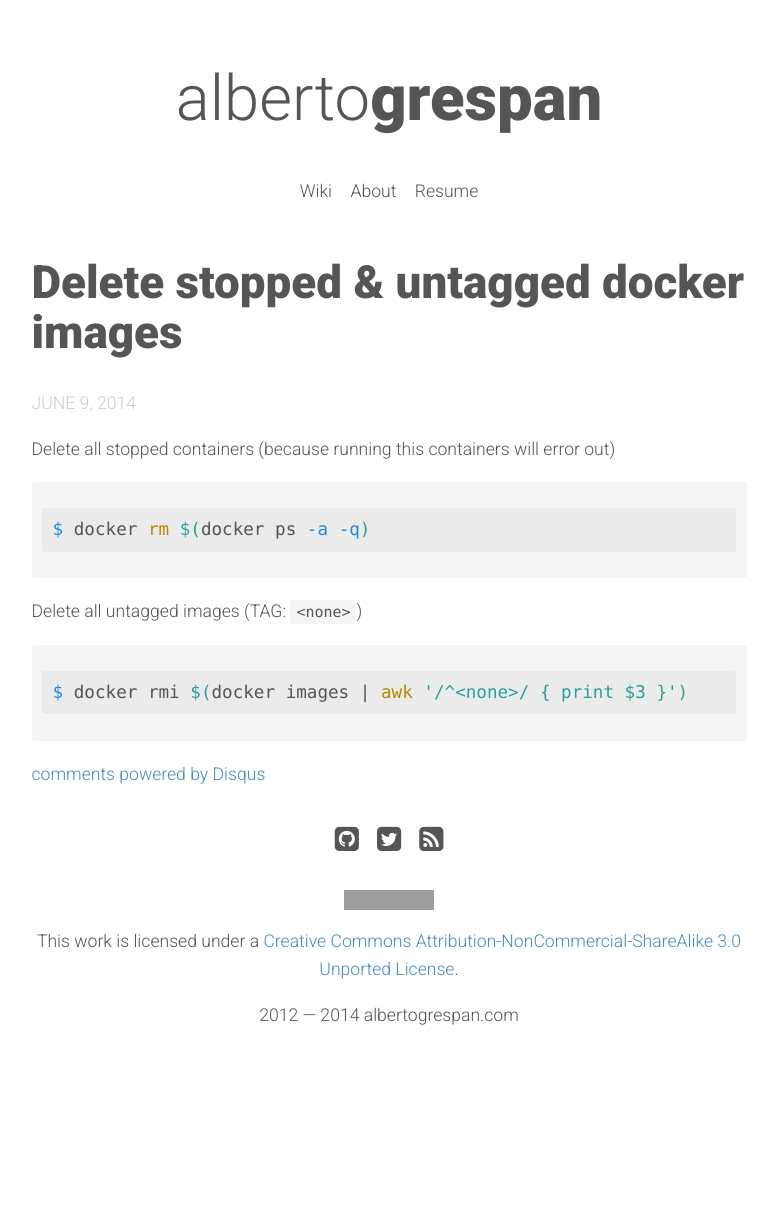
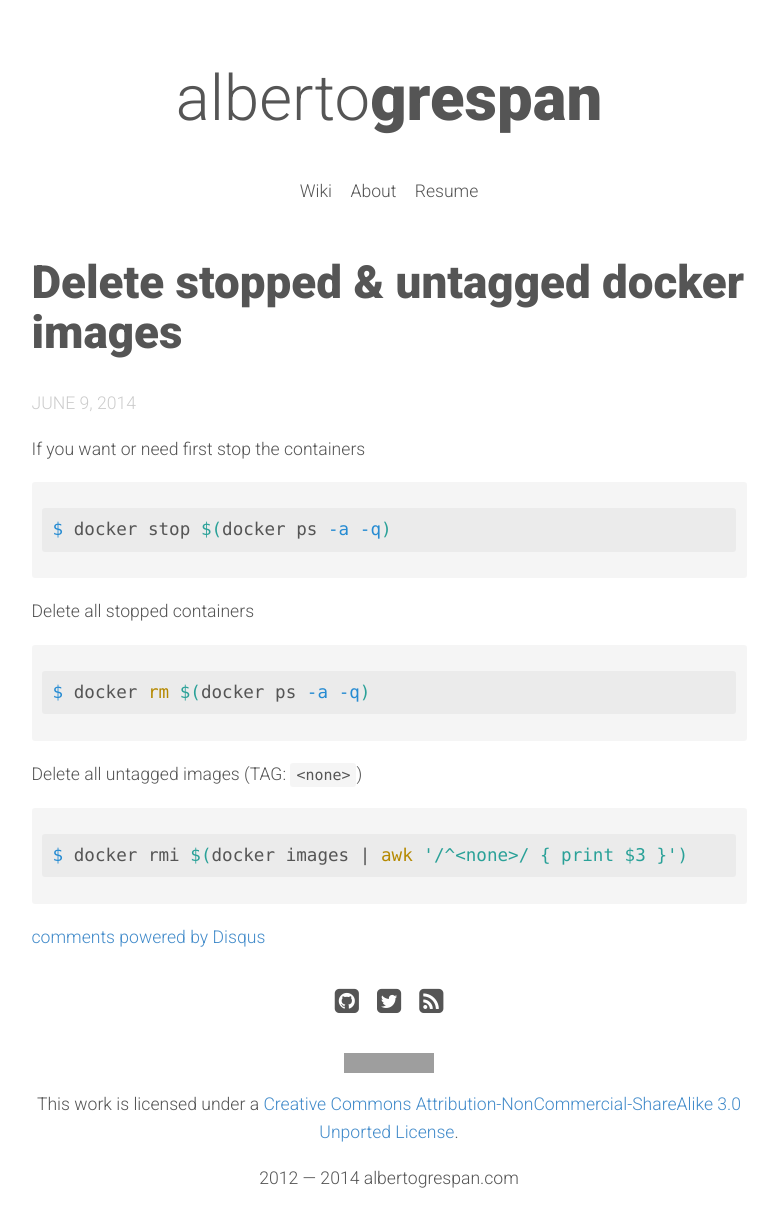
Before and after one commit to albertogg/albertogg.github.com, a Jekyll site: the page built from _posts/2014-06-09-delete-stopped-and-untagged-docker-images.md, in a window 1280 px wide. Shown: the whole page, without its empty margins (251-1026 px from the left). Built offline with Jekyll 4.4.1, drawn with Linux system fonts in a browser that asks for light colours; nearby versions of some CDN libraries; Markdown is read by kramdown in place of the engine named in the settings; comment, search, counter and statistics services are not loaded; before the commit the page ends 1069 px from its top, so only the background shows below that; grey boxes are pictures that could not be loaded.

Commit message:
Update docker wiki to stop containers if needed

````diff
--- a/_posts/2014-06-09-delete-stopped-and-untagged-docker-images.md
+++ b/_posts/2014-06-09-delete-stopped-and-untagged-docker-images.md
@@ -6,7 +6,14 @@ category: wiki
 tag: wiki
 ---
 
-Delete all stopped containers (because running this containers will error out)
+
+If you want or need first stop the containers
+
+```bash
+$ docker stop $(docker ps -a -q)
+```
+
+Delete all stopped containers
 
 ```bash
 $ docker rm $(docker ps -a -q)
````
